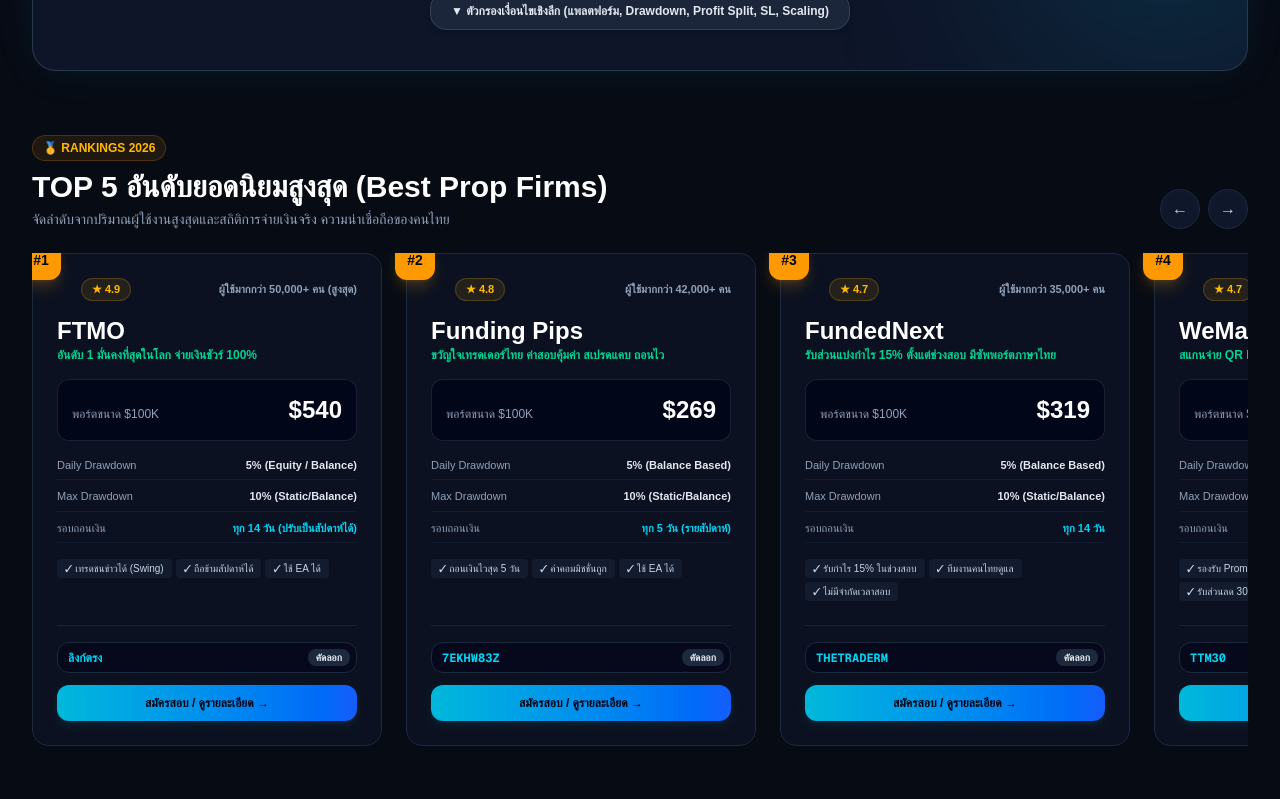
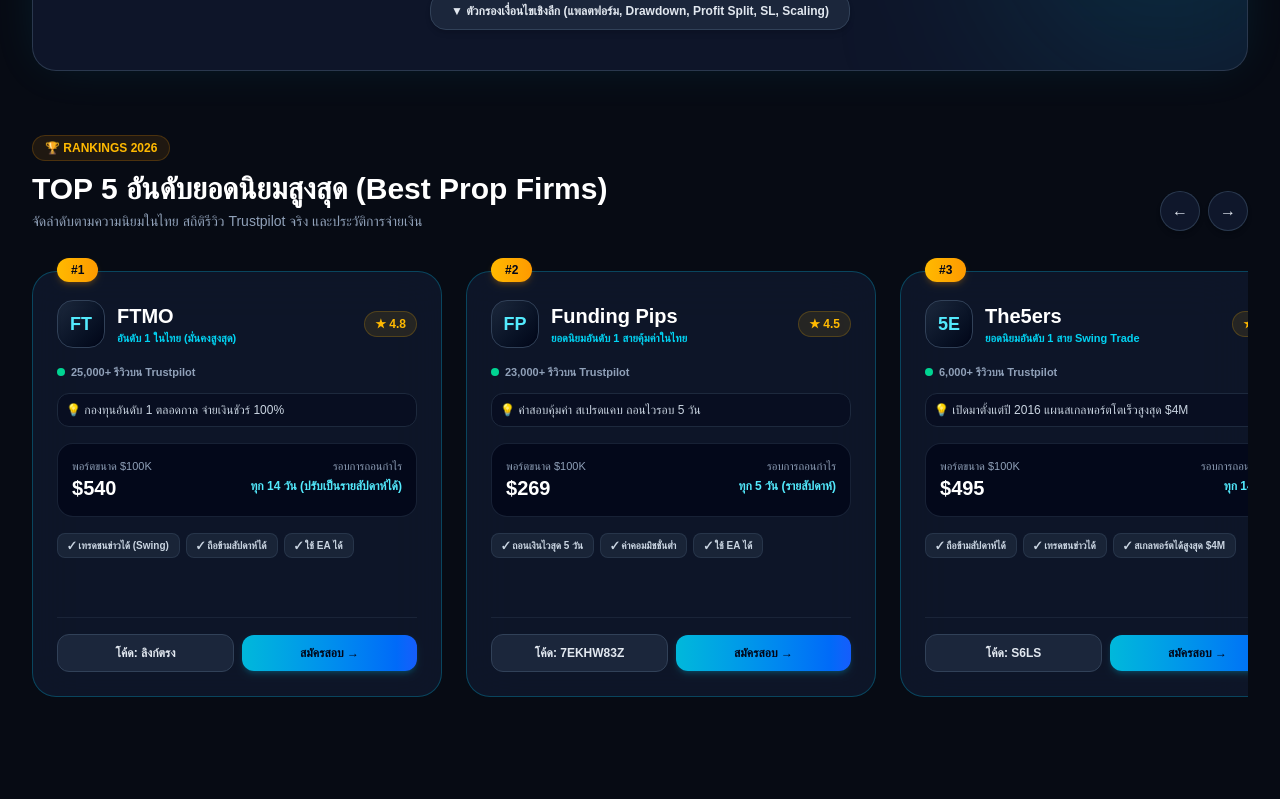
Before and after one commit to jirawat1992/prophubthai, a Next.js app: page / in a window 1280 px wide. Shown: the part 880-1679 px from the top of the page. Built offline with nearby package versions, Linux system fonts and the light colour scheme.

Commit message:
update real trustpilot ratings, ranking badges, and slider layout

```diff
--- a/app/page.tsx
+++ b/app/page.tsx
@@ -12,9 +12,12 @@
 interface PropFirm {
   id: string;
   name: string;
+  shortName: string;
   rating: string;
+  trustpilotReviews: string;
   highlight: string;
-  popularityRank: number; // ลำดับความนิยม (ผู้ใช้เยอะสุด)
+  thaiRankLabel: string;
+  popularityRank: number;
   accountSizes: {
     [key: string]: AccountDetail;
   };
@@ -24,21 +27,22 @@
   discountCode: string;
   affLink: string;
   paymentMethods: string[];
-  userCountLabel: string; // ปริมาณผู้ใช้
 }
 
-// ข้อมูล 5 กองทุนยอดนิยม (เรียงตามปริมาณผู้ใช้งานจริง: อันดับ 1-5)
+// 🏆 5 อันดับยอดนิยม อ้างอิงสถิติ Trustpilot และความนิยมในไทยจริง
 const top5Firms: PropFirm[] = [
   {
     id: "ftmo",
     name: "FTMO",
-    rating: "4.9",
+    shortName: "FT",
+    rating: "4.8",
+    trustpilotReviews: "25,000+ รีวิวบน Trustpilot",
+    thaiRankLabel: "อันดับ 1 ในไทย (มั่นคงสูงสุด)",
     popularityRank: 1,
-    userCountLabel: "ผู้ใช้มากกว่า 50,000+ คน (สูงสุด)",
-    highlight: "อันดับ 1 มั่นคงที่สุดในโลก จ่ายเงินชัวร์ 100%",
+    highlight: "กองทุนอันดับ 1 ตลอดกาล จ่ายเงินชัวร์ 100%",
     accountSizes: { "100K": { price: 540, maxDailyLoss: 5000, maxTotalLoss: 10000 } },
     drawdownType: "Equity / Balance",
-    payoutCycle: "ทุก 14 วัน (ปรับเป็นสัปดาห์ได้)",
+    payoutCycle: "ทุก 14 วัน (ปรับเป็นรายสัปดาห์ได้)",
     features: ["เทรดชนข่าวได้ (Swing)", "ถือข้ามสัปดาห์ได้", "ใช้ EA ได้"],
     discountCode: "ลิงก์ตรง",
     affLink: "https://trader.ftmo.com/?affiliates=pOLOGuzllgOuwxOLSsKg",
@@ -47,25 +51,46 @@
   {
     id: "funding-pips",
     name: "Funding Pips",
-    rating: "4.8",
+    shortName: "FP",
+    rating: "4.5",
+    trustpilotReviews: "23,000+ รีวิวบน Trustpilot",
+    thaiRankLabel: "ยอดนิยมอันดับ 1 สายคุ้มค่าในไทย",
     popularityRank: 2,
-    userCountLabel: "ผู้ใช้มากกว่า 42,000+ คน",
-    highlight: "ขวัญใจเทรดเดอร์ไทย ค่าสอบคุ้มค่า สเปรดแคบ ถอนไว",
+    highlight: "ค่าสอบคุ้มค่า สเปรดแคบ ถอนไวรอบ 5 วัน",
     accountSizes: { "100K": { price: 269, maxDailyLoss: 5000, maxTotalLoss: 10000 } },
     drawdownType: "Balance Based",
     payoutCycle: "ทุก 5 วัน (รายสัปดาห์)",
-    features: ["ถอนเงินไวสุด 5 วัน", "ค่าคอมมิชชั่นถูก", "ใช้ EA ได้"],
+    features: ["ถอนเงินไวสุด 5 วัน", "ค่าคอมมิชชั่นต่ำ", "ใช้ EA ได้"],
     discountCode: "7EKHW83Z",
     affLink: "https://app.fundingpips.com/register?referral_code=7EKHW83Z",
     paymentMethods: ["Crypto", "บัตรเครดิต"],
   },
   {
+    id: "the5ers",
+    name: "The5ers",
+    shortName: "5E",
+    rating: "4.8",
+    trustpilotReviews: "6,000+ รีวิวบน Trustpilot",
+    thaiRankLabel: "ยอดนิยมอันดับ 1 สาย Swing Trade",
+    popularityRank: 3,
+    highlight: "เปิดมาตั้งแต่ปี 2016 แผนสเกลพอร์ตโตเร็วสูงสุด $4M",
+    accountSizes: { "100K": { price: 495, maxDailyLoss: 5000, maxTotalLoss: 10000 } },
+    drawdownType: "Balance Based",
+    payoutCycle: "ทุก 14 วัน",
+    features: ["ถือข้ามสัปดาห์ได้", "เทรดชนข่าวได้", "สเกลพอร์ตได้สูงสุด $4M"],
+    discountCode: "S6LS",
+    affLink: "https://www.the5ers.com/?afmc=1fey",
+    paymentMethods: ["บัตรเครดิต/เดบิต", "Crypto"],
+  },
+  {
     id: "fundednext",
     name: "FundedNext",
-    rating: "4.7",
-    popularityRank: 3,
-    userCountLabel: "ผู้ใช้มากกว่า 35,000+ คน",
-    highlight: "รับส่วนแบ่งกำไร 15% ตั้งแต่ช่วงสอบ มีซัพพอร์ตภาษาไทย",
+    shortName: "FN",
+    rating: "4.6",
+    trustpilotReviews: "18,000+ รีวิวบน Trustpilot",
+    thaiRankLabel: "ยอดนิยมในไทย มีทีมซัพพอร์ตภาษาไทย",
+    popularityRank: 4,
+    highlight: "แบ่งกำไร 15% ตั้งแต่ช่วงสอบ กฎยืดหยุ่นสูง",
     accountSizes: { "100K": { price: 319, maxDailyLoss: 5000, maxTotalLoss: 10000 } },
     drawdownType: "Balance Based",
     payoutCycle: "ทุก 14 วัน",
@@ -77,10 +102,12 @@
   {
     id: "wemastertrade",
     name: "WeMasterTrade",
-    rating: "4.7",
-    popularityRank: 4,
-    userCountLabel: "ผู้ใช้มากกว่า 28,000+ คน (สแกนจ่ายเยอะสุด)",
-    highlight: "สแกนจ่าย QR PromptPay เงินบาทไทยได้โดยตรง",
+    shortName: "WM",
+    rating: "4.6",
+    trustpilotReviews: "Trustpilot Rating 4.6",
+    thaiRankLabel: "อันดับ 1 รองรับสแกน QR PromptPay",
+    popularityRank: 5,
+    highlight: "สแกนจ่ายเงินบาทไทยได้ตรง ไม่ต้องใช้บัตรหรือ Crypto",
     accountSizes: { "100K": { price: 480, maxDailyLoss: 5000, maxTotalLoss: 10000 } },
     drawdownType: "Trailing / Balance",
     payoutCycle: "ทุก 14 วัน",
@@ -88,21 +115,6 @@
     discountCode: "TTM30",
     affLink: "https://my.wemastertrade.com/register?ref=072952",
     paymentMethods: ["PromptPay (สแกน QR)", "Crypto", "บัตรเดบิต/เครดิต"],
-  },
-  {
-    id: "the5ers",
-    name: "The5ers",
-    rating: "4.8",
-    popularityRank: 5,
-    userCountLabel: "ผู้ใช้มากกว่า 25,000+ คน",
-    highlight: "สายสวิงเทรด บัญชี High Stakes แผนสเกลพอร์ตโตเร็ว",
-    accountSizes: { "100K": { price: 495, maxDailyLoss: 5000, maxTotalLoss: 10000 } },
-    drawdownType: "Balance Based",
-    payoutCycle: "ทุก 14 วัน",
-    features: ["ถือข้ามสัปดาห์ได้", "เทรดชนข่าวได้", "สเกลพอร์ตได้สูงสุด $4M"],
-    discountCode: "S6LS",
-    affLink: "https://www.the5ers.com/?afmc=1fey",
-    paymentMethods: ["บัตรเครดิต/เดบิต", "Crypto"],
   },
 ];
 
@@ -119,13 +131,13 @@
 
   const scrollLeft = () => {
     if (slideRef.current) {
-      slideRef.current.scrollBy({ left: -340, behavior: "smooth" });
+      slideRef.current.scrollBy({ left: -360, behavior: "smooth" });
     }
   };
 
   const scrollRight = () => {
     if (slideRef.current) {
-      slideRef.current.scrollBy({ left: 340, behavior: "smooth" });
+      slideRef.current.scrollBy({ left: 360, behavior: "smooth" });
     }
   };
 
@@ -163,45 +175,47 @@
         </p>
       </section>
 
-      {/* Smart Matcher Component */}
+      {/* Smart Matcher Component (ตัวกรองอัจฉริยะยังคงอยู่ตรงนี้) */}
       <PropMatcher />
 
-      {/* 🏆 TOP 5 Horizontal Slider Section */}
+      {/* 🏆 TOP 5 Rankings Horizontal Slider (ออกแบบตามต้นแบบ UI เนี้ยบ) */}
       <section className="max-w-7xl mx-auto px-4 sm:px-6 lg:px-8 my-16 relative">
         <div className="flex flex-col md:flex-row md:items-end justify-between mb-6">
           <div>
-            <div className="inline-flex items-center gap-2 px-2.5 py-1 rounded-full bg-amber-500/10 text-amber-400 text-xs font-bold mb-2 border border-amber-500/20">
-              🥇 RANKINGS 2026
+            <div className="inline-flex items-center gap-2 px-3 py-1 rounded-full bg-amber-500/10 text-amber-400 text-xs font-bold mb-2.5 border border-amber-500/20">
+              🏆 RANKINGS 2026
             </div>
             <h2 className="text-2xl sm:text-3xl font-black text-white">
               TOP 5 อันดับยอดนิยมสูงสุด (Best Prop Firms)
             </h2>
             <p className="text-xs sm:text-sm text-slate-400 mt-1">
-              จัดลำดับจากปริมาณผู้ใช้งานสูงสุดและสถิติการจ่ายเงินจริง ความน่าเชื่อถือของคนไทย
+              จัดลำดับตามความนิยมในไทย สถิติรีวิว Trustpilot จริง และประวัติการจ่ายเงิน
             </p>
           </div>
 
-          {/* Slider Arrow Buttons (Desktop) */}
+          {/* ปุ่มลูกศรเลื่อนซ้าย-ขวา */}
           <div className="hidden md:flex gap-2">
             <button
               onClick={scrollLeft}
-              className="w-10 h-10 rounded-full bg-slate-900 border border-slate-800 flex items-center justify-center hover:bg-slate-800 hover:border-slate-700 transition-all text-slate-300"
+              aria-label="Previous"
+              className="w-10 h-10 rounded-full bg-slate-900 border border-slate-700/80 flex items-center justify-center hover:bg-slate-800 hover:border-cyan-400 text-slate-200 transition-all shadow-md active:scale-95"
             >
               ←
             </button>
             <button
               onClick={scrollRight}
-              className="w-10 h-10 rounded-full bg-slate-900 border border-slate-800 flex items-center justify-center hover:bg-slate-800 hover:border-slate-700 transition-all text-slate-300"
+              aria-label="Next"
+              className="w-10 h-10 rounded-full bg-slate-900 border border-slate-700/80 flex items-center justify-center hover:bg-slate-800 hover:border-cyan-400 text-slate-200 transition-all shadow-md active:scale-95"
             >
               →
             </button>
           </div>
         </div>
 
-        {/* Swipe Carousel Wrapper */}
+        {/* คอนเทนเนอร์การ์ดแบบปัดข้าง (Swipeable Scroll-Snap) */}
         <div
           ref={slideRef}
-          className="flex gap-6 overflow-x-auto snap-x snap-mandatory scroll-smooth pb-6 scrollbar-hide"
+          className="flex gap-6 overflow-x-auto snap-x snap-mandatory scroll-smooth pb-6 pt-4"
           style={{ scrollbarWidth: "none" }}
         >
           {top5Firms.map((firm) => {
@@ -209,73 +223,87 @@
             return (
               <div
                 key={firm.id}
-                className="snap-start shrink-0 w-[300px] sm:w-[350px] bg-slate-900/60 border border-slate-800 hover:border-cyan-500/35 rounded-2xl p-6 flex flex-col justify-between transition-all duration-300 relative backdrop-blur-sm"
+                className="snap-start shrink-0 w-[330px] sm:w-[410px] rounded-3xl bg-slate-900/90 border border-cyan-500/30 hover:border-cyan-400 p-6 flex flex-col justify-between transition-all duration-300 hover:shadow-[0_0_30px_rgba(6,182,212,0.2)] relative backdrop-blur-xl group"
               >
-                {/* Ranking Badge */}
-                <div className="absolute -top-3.5 -left-3 w-10 h-10 bg-amber-500 text-slate-950 font-black rounded-xl flex items-center justify-center shadow-lg shadow-amber-500/20 z-10 text-sm">
-                  #{firm.popularityRank}
+                {/* ป้ายอันดับ #1, #2, #3 */}
+                <div className="absolute -top-3.5 left-6 bg-gradient-to-r from-amber-400 to-amber-500 text-slate-950 font-black text-xs px-3.5 py-1 rounded-full shadow-md shadow-amber-500/20 z-10 flex items-center gap-1">
+                  <span>#{firm.popularityRank}</span>
                 </div>
 
                 <div>
-                  <div className="flex justify-between items-center mb-3.5 pl-6">
-                    <span className="text-[11px] font-bold text-amber-400 bg-amber-400/10 px-2.5 py-0.5 rounded-full border border-amber-400/20">
-                      ★ {firm.rating}
-                    </span>
-                    <span className="text-[11px] text-slate-400 font-semibold">
-                      {firm.userCountLabel}
-                    </span>
-                  </div>
+                  {/* หัวการ์ด: โลโก้ + ชื่อ + คะแนนรีวิว */}
+                  <div className="flex items-center justify-between mb-4 mt-1">
+                    <div className="flex items-center gap-3">
+                      <div className="w-12 h-12 rounded-2xl bg-gradient-to-br from-slate-800 to-slate-950 border border-slate-700 flex items-center justify-center text-cyan-300 font-black text-lg shadow-inner group-hover:border-cyan-400 transition-colors">
+                        {firm.shortName}
+                      </div>
+                      <div>
+                        <h3 className="text-xl font-black text-white group-hover:text-cyan-300 transition-colors">
+                          {firm.name}
+                        </h3>
+                        <p className="text-[11px] text-cyan-400 font-bold line-clamp-1">{firm.thaiRankLabel}</p>
+                      </div>
+                    </div>
 
-                  <h3 className="text-xl sm:text-2xl font-black text-white">{firm.name}</h3>
-                  <p className="text-xs text-emerald-400 font-semibold mb-4">{firm.highlight}</p>
-
-                  <div className="p-3.5 rounded-xl bg-slate-950/80 border border-slate-800/80 flex items-baseline justify-between mb-4">
-                    <span className="text-xs text-slate-400">พอร์ตขนาด $100K</span>
-                    <span className="text-2xl font-black text-white">${currentAccount.price}</span>
-                  </div>
-
-                  <div className="space-y-2 text-[11px] text-slate-300">
-                    <div className="flex justify-between pb-1.5 border-b border-slate-800/50">
-                      <span className="text-slate-400">Daily Drawdown</span>
-                      <span className="font-semibold text-slate-200">5% ({firm.drawdownType})</span>
-                    </div>
-                    <div className="flex justify-between pb-1.5 border-b border-slate-800/50">
-                      <span className="text-slate-400">Max Drawdown</span>
-                      <span className="font-semibold text-slate-200">10% (Static/Balance)</span>
-                    </div>
-                    <div className="flex justify-between pb-1.5 border-b border-slate-800/50">
-                      <span className="text-slate-400">รอบถอนเงิน</span>
-                      <span className="font-semibold text-cyan-400">{firm.payoutCycle}</span>
+                    <div className="text-right">
+                      <span className="text-xs font-bold text-amber-400 bg-amber-400/10 border border-amber-400/20 px-2.5 py-1 rounded-full inline-flex items-center gap-1">
+                        ★ {firm.rating}
+                      </span>
                     </div>
                   </div>
 
-                  <div className="mt-4 flex flex-wrap gap-1">
+                  {/* แถบระบุความน่าเชื่อถือ Trustpilot จริง */}
+                  <div className="text-[11px] text-slate-400 font-semibold mb-3 flex items-center gap-1.5">
+                    <span className="w-2 h-2 rounded-full bg-emerald-400"></span>
+                    <span>{firm.trustpilotReviews}</span>
+                  </div>
+
+                  {/* สรุปจุดเด่นประจำกองทุน */}
+                  <p className="text-xs text-slate-300 font-medium mb-4 line-clamp-1 bg-slate-950/40 p-2 rounded-xl border border-slate-800">
+                    💡 {firm.highlight}
+                  </p>
+
+                  {/* กล่องราคาและรอบการถอนเงิน */}
+                  <div className="grid grid-cols-2 gap-2.5 p-3.5 rounded-2xl bg-slate-950/80 border border-slate-800/80 mb-4">
+                    <div>
+                      <span className="text-[11px] text-slate-400 block">พอร์ตขนาด $100K</span>
+                      <span className="text-xl font-black text-white">${currentAccount.price}</span>
+                    </div>
+                    <div className="text-right">
+                      <span className="text-[11px] text-slate-400 block">รอบการถอนกำไร</span>
+                      <span className="text-xs font-bold text-cyan-300 block mt-1">{firm.payoutCycle}</span>
+                    </div>
+                  </div>
+
+                  {/* จุดเด่นสำคัญ */}
+                  <div className="flex flex-wrap gap-1.5 mb-2">
                     {firm.features.map((f, i) => (
-                      <span key={i} className="text-[10px] bg-slate-800/50 text-slate-300 px-2 py-0.5 rounded">
+                      <span
+                        key={i}
+                        className="text-[10px] font-semibold bg-slate-800/80 text-slate-300 border border-slate-700/60 px-2.5 py-1 rounded-lg"
+                      >
                         ✓ {f}
                       </span>
                     ))}
                   </div>
                 </div>
 
-                <div className="mt-6 pt-4 border-t border-slate-800/80 space-y-3">
-                  <div className="flex items-center justify-between bg-slate-950/60 p-1.5 rounded-xl border border-slate-800 text-xs">
-                    <span className="font-mono font-bold text-cyan-400 pl-1">{firm.discountCode}</span>
-                    <button
-                      onClick={() => handleCopy(firm.discountCode)}
-                      className="px-2 py-0.5 bg-slate-800 hover:bg-slate-700 text-slate-200 rounded-lg text-[10px] font-semibold transition-colors"
-                    >
-                      {copiedCode === firm.discountCode ? "✓ คัดลอกแล้ว!" : "คัดลอก"}
-                    </button>
-                  </div>
+                {/* ปุ่มคัดลอกโค้ดและปุ่มสมัคร */}
+                <div className="mt-5 pt-4 border-t border-slate-800/80 flex items-center gap-2">
+                  <button
+                    onClick={() => handleCopy(firm.discountCode)}
+                    className="flex-1 py-2.5 px-3 rounded-xl bg-slate-800/90 hover:bg-slate-800 border border-slate-700 text-xs font-bold text-slate-200 transition-all flex items-center justify-center gap-1 hover:border-slate-500 active:scale-95"
+                  >
+                    <span>{copiedCode === firm.discountCode ? "✓ คัดลอกแล้ว" : `โค้ด: ${firm.discountCode}`}</span>
+                  </button>
 
                   <a
                     href={firm.affLink}
                     target="_blank"
                     rel="noopener noreferrer"
-                    className="block w-full text-center py-2.5 rounded-xl bg-gradient-to-r from-cyan-500 to-blue-600 hover:from-cyan-400 text-slate-950 font-black text-xs transition-all shadow-md shadow-cyan-500/10"
+                    className="flex-1 py-2.5 px-3 text-center rounded-xl bg-gradient-to-r from-cyan-500 to-blue-600 hover:from-cyan-400 hover:to-blue-500 text-slate-950 font-black text-xs transition-all shadow-md shadow-cyan-500/20 active:scale-95"
                   >
-                    สมัครสอบ / ดูรายละเอียด →
+                    สมัครสอบ →
                   </a>
                 </div>
               </div>
@@ -284,7 +312,7 @@
         </div>
       </section>
 
-      {/* 📚 Popular Articles & Guides Section */}
+      {/* 📚 ส่วนบทความและคู่มือยอดนิยม (Knowledge Hub) */}
       <section className="max-w-7xl mx-auto px-4 sm:px-6 lg:px-8 my-20">
         <div className="flex flex-col md:flex-row md:items-end justify-between mb-8 pb-4 border-b border-slate-800">
           <div>
```
